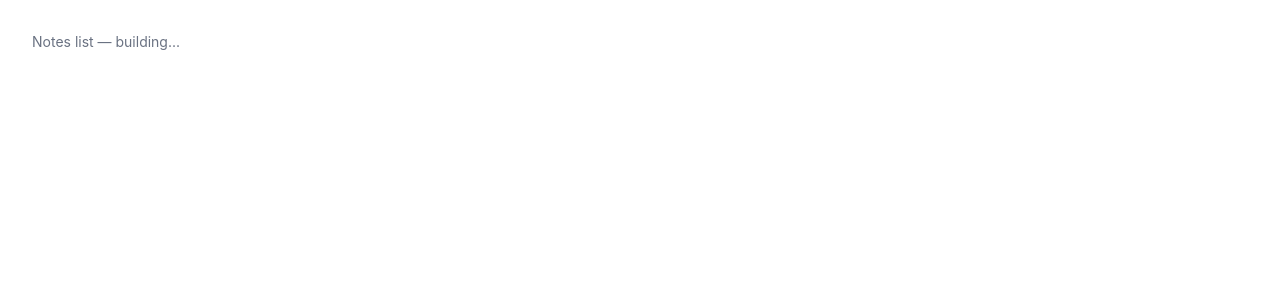
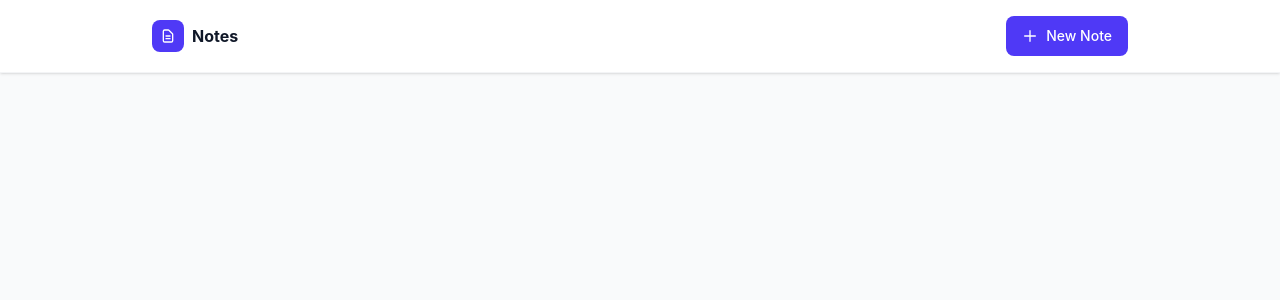
Before and after one commit to verma2510/popaya-assignment, a React app in the folder frontend/: page / in a window 1280 px wide. Shown: the top 300 px of the page. Built offline with nearby package versions, Linux system fonts and the light colour scheme; the HTML template or start-up script is replaced by a standard one.

Commit message:
feat: add notes list page header and layout shell

```diff
--- a/frontend/src/pages/NotesListPage.jsx
+++ b/frontend/src/pages/NotesListPage.jsx
@@ -1,5 +1,41 @@
 import React from 'react'
+import { useNavigate } from 'react-router-dom'
 
-export const NotesListPage = () => (
-  <div className="p-8 text-gray-500 text-sm">Notes list — building...</div>
-)
+export const NotesListPage = () => {
+  const navigate = useNavigate()
+
+  return (
+    <div className="min-h-screen bg-gray-50">
+      <header className="sticky top-0 z-10 bg-white border-b border-gray-100 shadow-sm">
+        <div className="max-w-5xl mx-auto px-4 sm:px-6 py-4 flex items-center gap-4">
+          <div className="flex items-center gap-2 flex-shrink-0">
+            <div className="w-8 h-8 bg-indigo-600 rounded-lg flex items-center justify-center">
+              <svg className="h-4 w-4 text-white" fill="none" viewBox="0 0 24 24" stroke="currentColor">
+                <path strokeLinecap="round" strokeLinejoin="round" strokeWidth={2} d="M9 12h6m-6 4h6m2 5H7a2 2 0 01-2-2V5a2 2 0 012-2h5.586a1 1 0 01.707.293l5.414 5.414a1 1 0 01.293.707V19a2 2 0 01-2 2z" />
+              </svg>
+            </div>
+            <h1 className="text-base font-bold text-gray-900">Notes</h1>
+          </div>
+
+          <div className="flex-1" />
+
+          <button
+            onClick={() => navigate('/notes/create')}
+            className="flex items-center cursor-pointer gap-2 px-4 py-2.5 bg-indigo-600 text-white text-sm font-medium rounded-lg hover:bg-indigo-700 transition-colors"
+          >
+            <svg className="h-4 w-4" fill="none" viewBox="0 0 24 24" stroke="currentColor">
+              <path strokeLinecap="round" strokeLinejoin="round" strokeWidth={2} d="M12 4v16m8-8H4" />
+            </svg>
+            New Note
+          </button>
+        </div>
+      </header>
+
+      <main className="max-w-5xl mx-auto px-4 sm:px-6 py-6">
+        <div className="grid grid-cols-1 sm:grid-cols-2 lg:grid-cols-3 gap-4">
+          {/* cards will go here */}
+        </div>
+      </main>
+    </div>
+  )
+}
```
